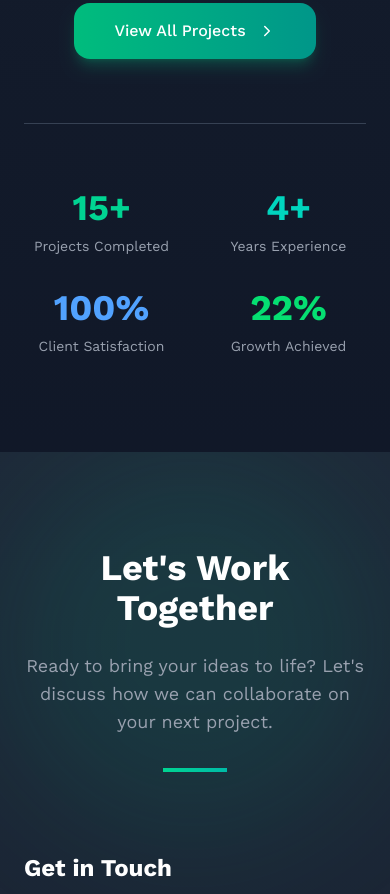
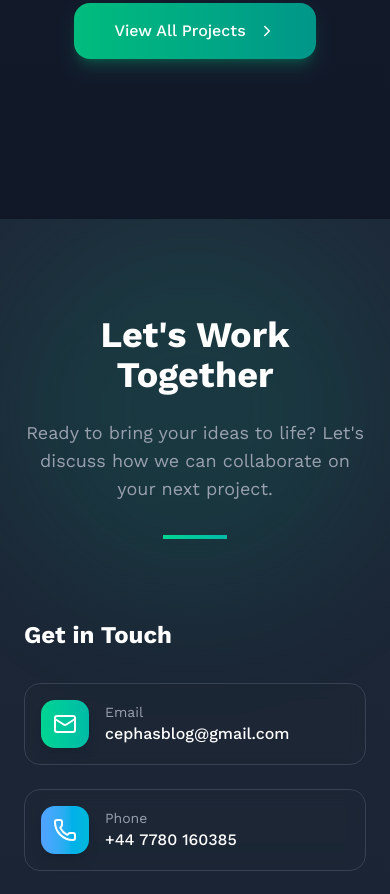
Before and after one commit to cephaz6/cephas-portfolio, a React (Vite) app: page / in a window 390 px wide. Shown: the part 7380-8274 px from the top of the page. Built offline with nearby package versions, Linux system fonts and the light colour scheme.

Commit message:
Projects Stats not required under projects section

```diff
--- a/src/components/Projects.tsx
+++ b/src/components/Projects.tsx
@@ -190,39 +190,6 @@ const ProjectsSection = () => {
               </span>
             </button>
           </div>
-
-          {/* Project Statistics */}
-          <div className="grid grid-cols-2 md:grid-cols-4 gap-8 pt-16 border-t border-gray-700">
-            {[
-              {
-                number: "15+",
-                label: "Projects Completed",
-                color: "text-emerald-400",
-              },
-              {
-                number: "4+",
-                label: "Years Experience",
-                color: "text-teal-400",
-              },
-              {
-                number: "100%",
-                label: "Client Satisfaction",
-                color: "text-blue-400",
-              },
-              {
-                number: "22%",
-                label: "Growth Achieved",
-                color: "text-green-400",
-              },
-            ].map((stat, index) => (
-              <div key={index} className="text-center">
-                <div className={`text-4xl font-bold ${stat.color} mb-2`}>
-                  {stat.number}
-                </div>
-                <div className="text-gray-400 text-sm">{stat.label}</div>
-              </div>
-            ))}
-          </div>
         </div>
       </div>
     </section>
```
